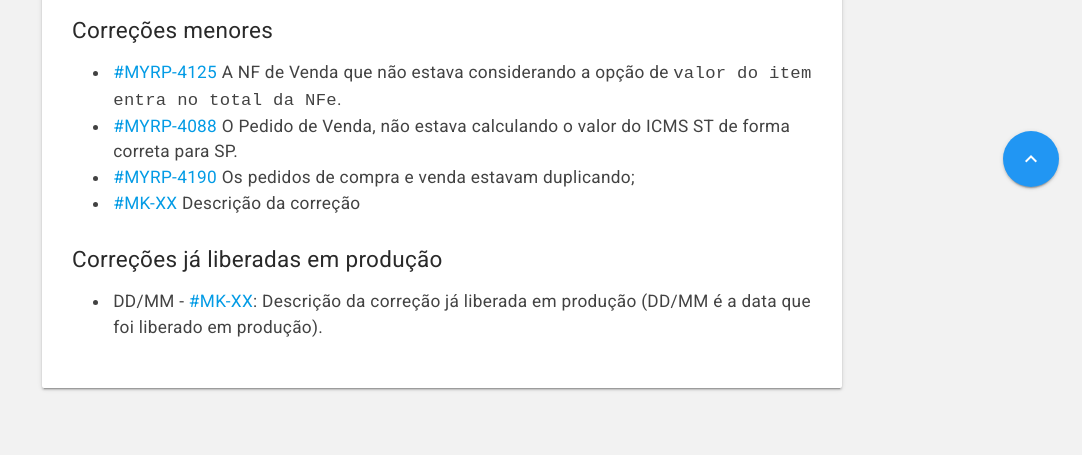
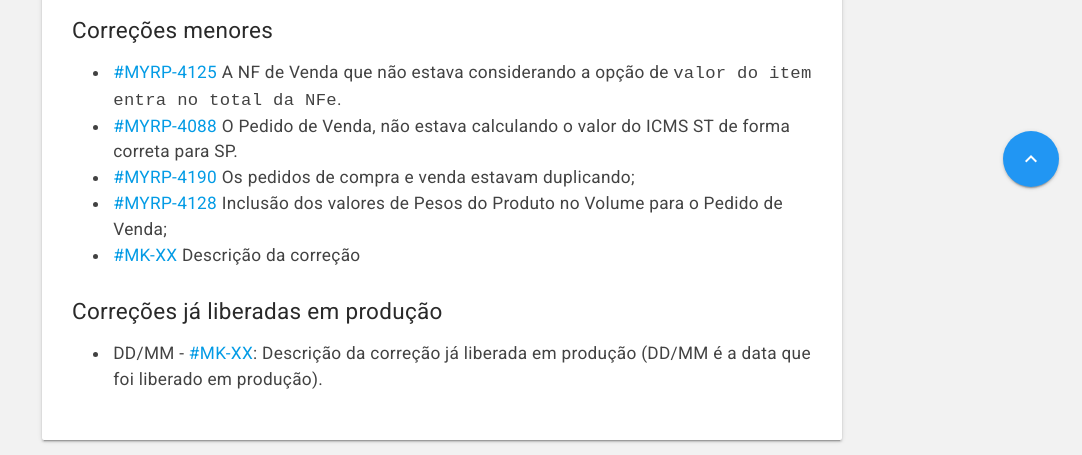
Before and after one commit to myrp-maicon/changelog-myrp, a Jekyll site: the page built from docs/myrp/19.05.01.md, in a window 1280 px wide. Shown: the part 690-1145 px from the top of the page, without its empty margins (198-1280 px from the left). Built offline with Jekyll 4.4.1, drawn with Linux system fonts in a browser that asks for light colours; nearby versions of some CDN libraries; our own code applies the rules of GitHub Pages for plain Markdown files; the repository's description, which GitHub fills in, is left out; before the commit the page ends 1093 px from its top, so only the background shows below that.

Commit message:
AD:MYRP-4128
Inclusão dos valores de Pesos do Produto no Volume para o Pedido de Venda

```diff
--- a/docs/myrp/19.05.01.md
+++ b/docs/myrp/19.05.01.md
@@ -10,6 +10,7 @@
 * [#MYRP-4125](https://devmyrp.atlassian.net/browse/MYRP-4125) A NF de Venda que não estava considerando a opção de `valor do item entra no total da NFe`.
 * [#MYRP-4088](https://devmyrp.atlassian.net/browse/MYRP-4088) O Pedido de Venda, não estava calculando o valor do ICMS ST de forma correta para SP.
 * [#MYRP-4190](https://devmyrp.atlassian.net/browse/MYRP-4190) Os pedidos de compra e venda estavam duplicando;
+* [#MYRP-4128](https://devmyrp.atlassian.net/browse/MYRP-4128) Inclusão dos valores de Pesos do Produto no Volume para o Pedido de Venda;
 * [#MK-XX](https://devmyrp.atlassian.net/browse/MK-XX) Descrição da correção
 
 
```
